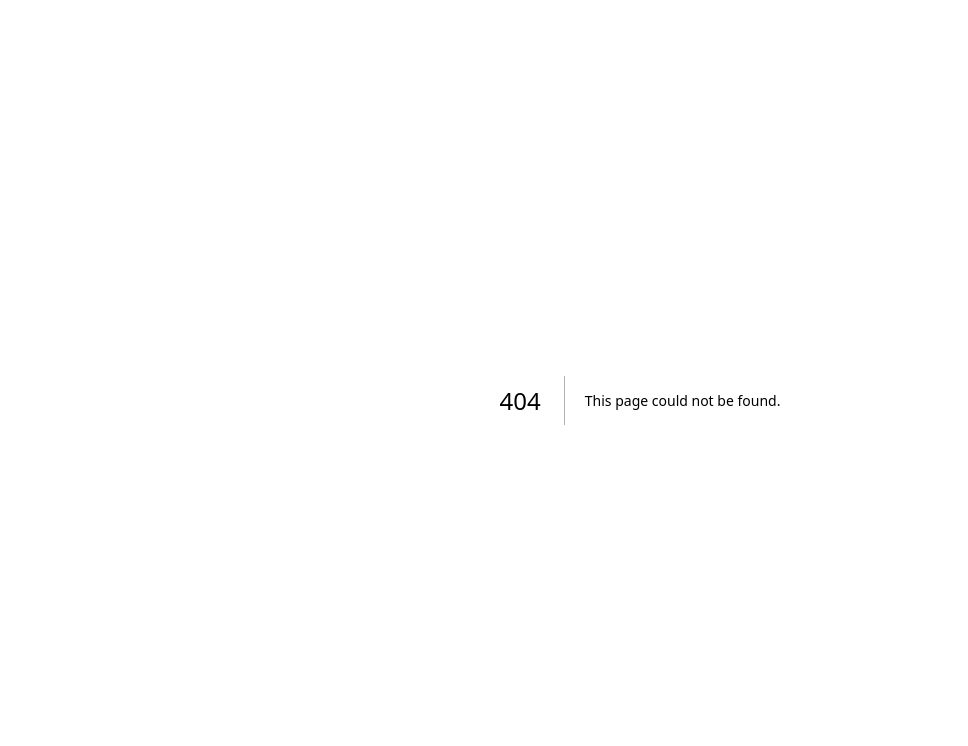
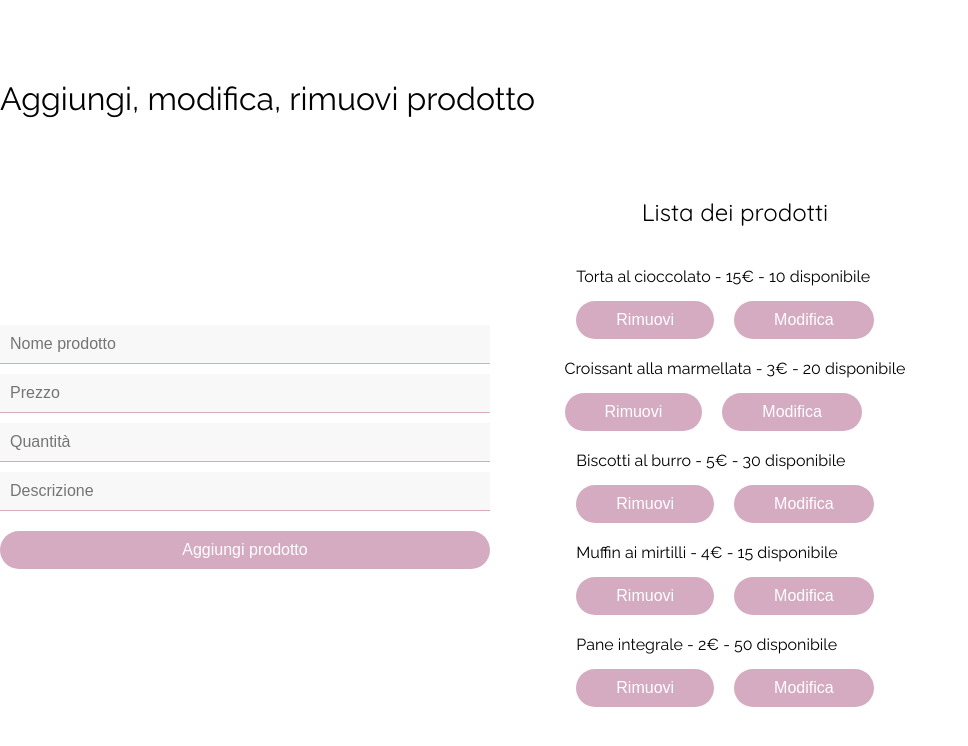
Before and after one commit to RobyC0ding/PW4_Gruppo6_Frontend, a Next.js app in the folder cest_la_vie/: page /magazzino in a window 1280 px wide. Before the commit this address had no page. Shown: the top 746 px of the page, without its empty margins (0-968 px from the left). Built offline with nearby package versions, Linux system fonts and the light colour scheme.

Commit message:
creazione pagina magazzino da finire

```diff
--- /dev/null
+++ b/cest_la_vie/app/magazzino/page.js
@@ -0,0 +1,186 @@
+"use client"
+import {useState, useEffect} from 'react';
+import styles from '@/app/magazzino/page.module.css';
+
+const AdminProducts = () => {
+    const [products, setProducts] = useState([]);
+    const [name, setName] = useState('');
+    const [price, setPrice] = useState('');
+    const [quantity, setQuantity] = useState('');
+    const [description, setDescription] = useState('');
+    const [editId, setEditId] = useState(null);
+    const [error, setError] = useState('');
+
+    const mockProducts = [
+        {
+            id: 1,
+            name: "Torta al cioccolato",
+            price: 15,
+            quantity: 10,
+            description: "Torta al cioccolato fondente, perfetta per ogni occasione."
+        },
+        {
+            id: 2,
+            name: "Croissant alla marmellata",
+            price: 3,
+            quantity: 20,
+            description: "Deliziosi croissant con marmellata di albicocche."
+        },
+        {
+            id: 3,
+            name: "Biscotti al burro",
+            price: 5,
+            quantity: 30,
+            description: "Biscotti fragranti e croccanti, perfetti per la colazione."
+        },
+        {
+            id: 4,
+            name: "Muffin ai mirtilli",
+            price: 4,
+            quantity: 15,
+            description: "Muffin soffici con mirtilli freschi."
+        },
+        {
+            id: 5,
+            name: "Pane integrale",
+            price: 2,
+            quantity: 50,
+            description: "Pane fatto in casa con farina integrale, ideale per ogni pasto."
+        },
+    ];
+
+    useEffect(() => {
+        setProducts(mockProducts);
+    }, []);
+
+    const handleAddProduct = async () => {
+        if (!name || !price || !quantity || !description) {
+            setError('Tutti i campi sono obbligatori');
+            return;
+        }
+
+        const newProduct = {
+            id: products.length + 1,
+            name,
+            price,
+            quantity,
+            description,
+        };
+
+        setProducts([...products, newProduct]);
+        resetForm();
+    };
+
+    const handleEditProduct = async () => {
+        if (!name || !price || !quantity || !description) {
+            setError('Tutti i campi sono obbligatori');
+            return;
+        }
+
+        const updatedProducts = products.map((product) =>
+            product.id === editId
+                ? {...product, name, price, quantity, description}
+                : product
+        );
+
+        setProducts(updatedProducts);
+        setEditId(null);
+        resetForm();
+    };
+
+    const handleDeleteProduct = async (id) => {
+        const updatedProducts = products.filter((product) => product.id !== id);
+        setProducts(updatedProducts);
+    };
+
+    const resetForm = () => {
+        setName('');
+        setPrice('');
+        setQuantity('');
+        setDescription('');
+    };
+
+    return (
+
+        <div className={styles.container}>
+            <h1>Aggiungi, modifica, rimuovi prodotto</h1>
+            {error && <div className={styles.error}>{error}</div>}
+
+            <div className={styles.containerForm}>
+
+                <div className={styles.inputContainer}>
+                    <input
+                        type="text"
+                        value={name}
+                        onChange={(e) => setName(e.target.value)}
+                        placeholder="Nome prodotto"
+                        className={styles.input}
+                    />
+                    <input
+                        type="number"
+                        value={price}
+                        onChange={(e) => setPrice(e.target.value)}
+                        placeholder="Prezzo"
+                        className={styles.input}
+                    />
+                    <input
+                        type="number"
+                        value={quantity}
+                        onChange={(e) => setQuantity(e.target.value)}
+                        placeholder="Quantità"
+                        className={styles.input}
+                    />
+                    <input
+                        type="textarea"
+                        value={description}
+                        onChange={(e) => setDescription(e.target.value)}
+                        placeholder="Descrizione"
+                        className={styles.input}
+                    />
+                    <button
+                        onClick={editId ? handleEditProduct : handleAddProduct}
+                        className={styles.button}
+                    >
+                        {editId ? 'Modifica prodotto' : 'Aggiungi prodotto'}
+                    </button>
+                </div>
+
+
+                <div className={styles.productContainer}>
+                    <h2>Lista dei prodotti</h2>
+                    <ul className={styles.productList}>
+                        {products.map((product) => (
+                            <ul key={product.id} className={styles.productItem}>
+                                <div className={styles.productInfo}>
+                                    {product.name} - {product.price}€ - {product.quantity} disponibile
+                                </div>
+                                <div className={styles.buttons}>
+                                    <button
+                                        onClick={() => handleDeleteProduct(product.id)}
+                                        className={styles.deleteButton}
+                                    >
+                                        Rimuovi
+                                    </button>
+                                    <button
+                                        onClick={() => {
+                                            setName(product.name);
+                                            setPrice(product.price);
+                                            setQuantity(product.quantity);
+                                            setDescription(product.description);
+                                            setEditId(product.id);
+                                        }}
+                                        className={styles.editButton}
+                                    >
+                                        Modifica
+                                    </button>
+                                </div>
+                            </ul>
+                        ))}
+                    </ul>
+                </div>
+            </div>
+        </div>
+    );
+};
+
+export default AdminProducts;
--- /dev/null
+++ b/cest_la_vie/app/magazzino/page.module.css
@@ -0,0 +1,98 @@
+.container {
+    color: black;
+    display: flex;
+
+    justify-content: center;
+    flex-direction: column;
+    margin-top: 80px;
+    margin-right: 300px;
+    gap: 80px; /* Aggiungi spazio tra le colonne */
+}
+
+.inputContainer {
+    display: flex;
+    justify-content: center;
+    align-content: flex-start;
+    flex-direction: column;
+    margin-bottom: 20px;
+    width: 50%; /* Imposta la larghezza dei campi input */
+}
+
+.productContainer {
+    display: flex;
+    justify-content: flex-start;
+    flex-direction: column;
+    width: 50%; /* Imposta la larghezza della lista dei prodotti */
+}
+
+.productContainer h2 {
+    text-align: center;
+    font-weight: 400;
+    font-family: 'Quicksand', sans-serif;
+}
+
+.container h1 {
+    display: flex;
+    text-align: center;
+    font-weight: 400;
+    font-family: 'Raleway', sans-serif;
+    width: 100%;
+}
+
+.input {
+    margin-top: 10px;
+    font-size: 16px;
+    border: none;
+    border-bottom: 1px solid #d5abc2;
+    outline: none;
+    padding: 10px;
+    background-color: #f8f8f8;
+    color: black;
+}
+
+.button {
+    border-radius: 40px;
+    padding: 10px 40px;
+    width: 100%;
+    margin-top: 20px;
+    background-color: #d5abc2;
+    color: white;
+    font-size: 16px;
+    font-weight: 400;
+    border: none;
+    cursor: pointer;
+}
+
+.productList {
+    margin-top: 20px;
+    display: flex;
+    flex-direction: column;
+    justify-content: center;
+    align-items: center; /* Cambiato per centrare la lista */
+}
+
+.productItem {
+    margin-top: 20px;
+}
+
+.buttons {
+    margin-top: 5px;
+}
+
+.deleteButton, .editButton {
+    margin-right: 20px;
+    padding: 10px 40px;
+    width: auto; /* Mantieni la larghezza automatica */
+    margin-top: 10px;
+    background-color: #d5abc2;
+    color: white;
+    font-size: 16px;
+    border-radius: 40px;
+    font-weight: 400;
+    border: none;
+    cursor: pointer;
+}
+
+.containerForm{
+    display: flex;
+}
```
